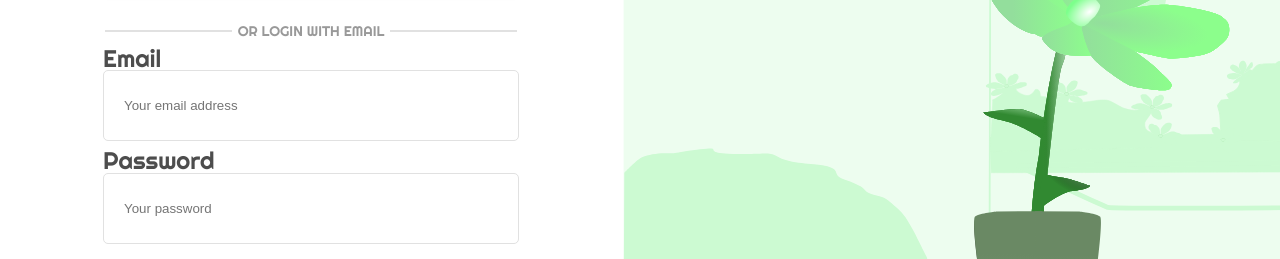
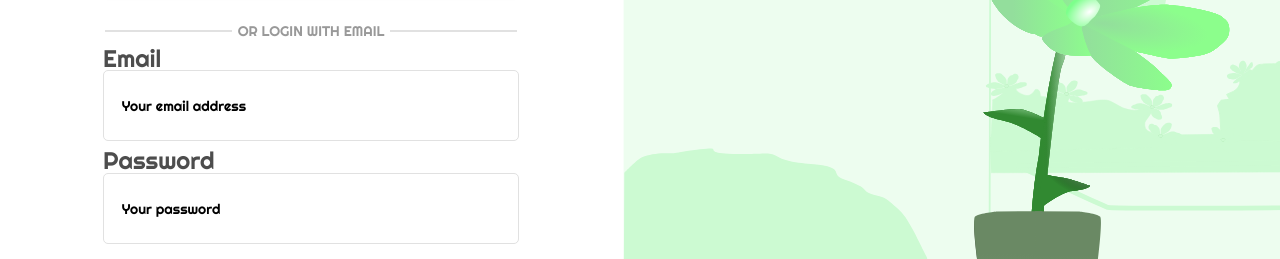
Before and after one commit to Brucee79/GreenHarvest-LPT, a plain HTML site: page index.html in a window 1280 px wide. Shown: the part 298-557 px from the top of the page. Drawn offline with Linux system fonts and the light colour scheme.

Commit message:
Add scss animations, some html changes.

```diff
--- a/index.html
+++ b/index.html
@@ -33,12 +33,16 @@
                     <div class="vector main-interface__vector vector--right"></div>
                 </div>
                 <form class="main-interface__form" action="#">
-                    <label for="email" class="text label main-interface__email-label">Email</label>
-                    <input type="email" class="input main-interface__email-input" required
-                        placeholder="Your email address">
-                    <label for="password" class="text label main-interface__password-label">Password</label>
-                    <input type="password" class="input main-interface__password-input" required
-                        placeholder="Your password">
+                    <div class="main-interface__box-email">
+                        <label for="email" class="text label main-interface__email-label">Email</label>
+                        <input type="text" class="input main-interface__email-input" required>
+                        <span class="main-interface__floating-label-email">Your email address</span>
+                    </div>
+                    <div class="main-interface__box-password">
+                        <label for="password" class="text label main-interface__password-label">Password</label>
+                        <input type="password" class="input main-interface__password-input" required>
+                        <span class="main-interface__floating-label-password">Your password</span>
+                    </div>
                 </form>
                 <div class="main-interface__box">
                     <input type="checkbox" class="main-interface__checkbox">
--- a/sass/_main.scss
+++ b/sass/_main.scss
@@ -49,6 +49,14 @@
         padding-left: 10px;
     }
 
+    &__floating-label {
+
+        &-email,
+        &-password {
+            display: none;
+        }
+    }
+
     &__box {
         display: flex;
         justify-content: flex-end;
@@ -96,6 +104,10 @@
             @include fontSizeAndLineHeight;
             color: $bgcColor;
         }
+    }
+
+    &__checkbox:checked+&__keep-logged-in {
+        color: green;
     }
 
     &__sign-up {
@@ -166,15 +178,106 @@
         &__password-input {
             width: 416px;
             height: 71px;
-            padding-left: 20px;
+            padding-left: 14px;
+            padding-top: 10px;
         }
 
-        // &__email-input[placeholder],
-        // &__password-input[placeholder] {}
+        // /////////////////
+        // .main-interface__email-input:focus+.floating-label-email {
+        //     animation: floatingTablesEmail .2s linear forwards;
+        // }
 
-        // &__email-input[placeholder]:focus,
-        // &__password-input[placeholder]:focus {}
 
+        // .main-interface__password-input:focus+.floating-label-password {
+        //     animation: floatingTablesPassword .2s linear both;
+        // }
+
+        &__box-email {
+            position: relative;
+        }
+
+        &__box-password {
+            position: relative;
+        }
+
+        &__email-input:focus~&__floating-label-email,
+        &__password-input:focus~&__floating-label-password {
+            top: 30%;
+            left: 3.5%;
+            font-family: 'Righteous', cursive,
+                sans-serif;
+            font-weight: normal;
+            color: $fontColorMain;
+            font-size: 16px;
+        }
+
+        &__email-input:not(:focus):valid~&__floating-label-email,
+        &__password-input:not(:focus):valid~&__floating-label-password {
+            top: 30%;
+            left: 3.5%;
+            font-family: 'Righteous', cursive,
+                sans-serif;
+            font-weight: normal;
+            color: $fontColorMain;
+            font-size: 16px;
+        }
+
+
+
+        &__floating-label {
+
+            &-email {
+                display: inline-block;
+                position: absolute;
+                top: 52%;
+                left: 4.5%;
+                font-size: 14px;
+                font-family: 'Righteous', cursive,
+                    sans-serif;
+                transition: .3s;
+            }
+
+            &-password {
+                display: inline-block;
+                position: absolute;
+                top: 52%;
+                left: 4.5%;
+                font-size: 14px;
+                font-family: 'Righteous', cursive,
+                    sans-serif;
+                transition: .3s;
+            }
+        }
+
+        @keyframes floatingTablesEmail {
+            0% {}
+
+            100% {
+                top: 30%;
+                left: 3.5%;
+                font-family: 'Righteous', cursive,
+                    sans-serif;
+                font-weight: normal;
+                color: $fontColorMain;
+                font-size: 16px;
+            }
+        }
+
+        @keyframes floatingTablesPassword {
+            0% {}
+
+            100% {
+                top: 30%;
+                left: 3.5%;
+                font-family: 'Righteous', cursive,
+                    sans-serif;
+                font-weight: normal;
+                color: $fontColorMain;
+                font-size: 16px;
+            }
+        }
+
+        ////////////////////////
         &__checkbox {
             width: 18px;
             height: 19px;
```
Also changed, not shown: css/style.css, 1 other file.
